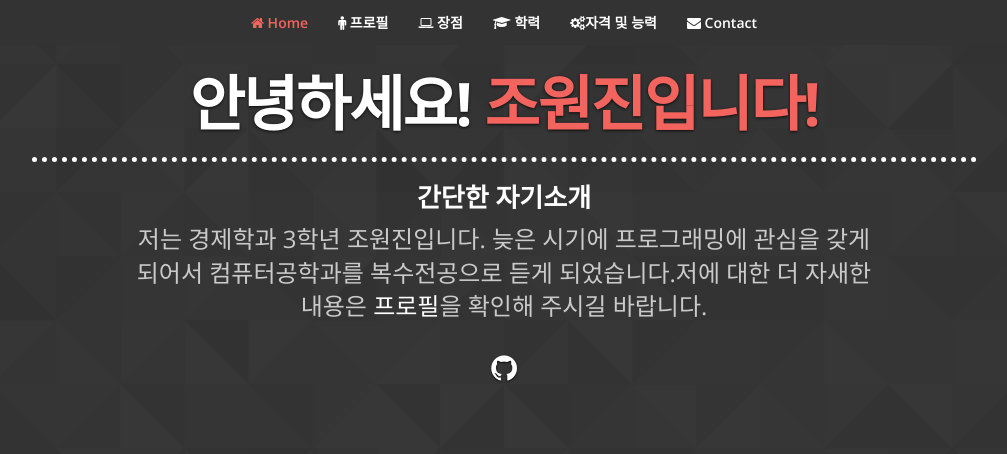
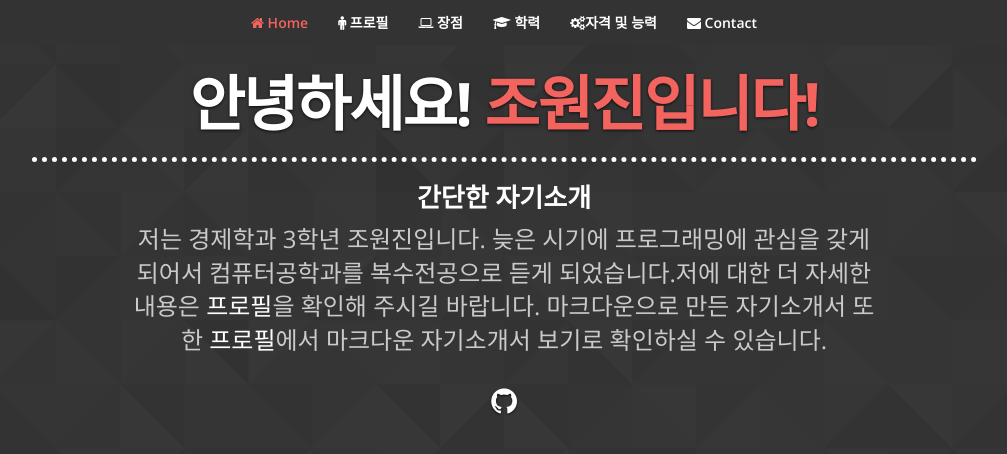
Before and after one commit to dnjs0309/dnjs0309.github.io, a Jekyll site: the page built from index.html, in a window 1280 px wide and 900 px high. Shown: the top 454 px of the window, without its empty margins (136-1143 px from the left). Built offline with Jekyll 4.4.1, drawn with Linux system fonts in a browser that asks for light colours; nearby versions of some CDN libraries.

Commit message:
Update header.html

```diff
--- a/_includes/header.html
+++ b/_includes/header.html
@@ -14,7 +14,7 @@
           <div class="col-md-8">
 
             <div class="cover-description">
-                <p>저는 경제학과 3학년 조원진입니다. 늦은 시기에 프로그래밍에 관심을 갖게 되어서 컴퓨터공학과를 복수전공으로 듣게 되었습니다.저에 대한 더 자새한 내용은 <a href="#profile">프로필</a>을 확인해 주시길 바랍니다.</p>
+                <p>저는 경제학과 3학년 조원진입니다. 늦은 시기에 프로그래밍에 관심을 갖게 되어서 컴퓨터공학과를 복수전공으로 듣게 되었습니다.저에 대한 더 자세한 내용은 <a href="#profile">프로필</a>을 확인해 주시길 바랍니다. 마크다운으로 만든 자기소개서 또한 <a href="#profile">프로필</a>에서 마크다운 자기소개서 보기로 확인하실 수 있습니다.</p>
 
               </div>
 
```
